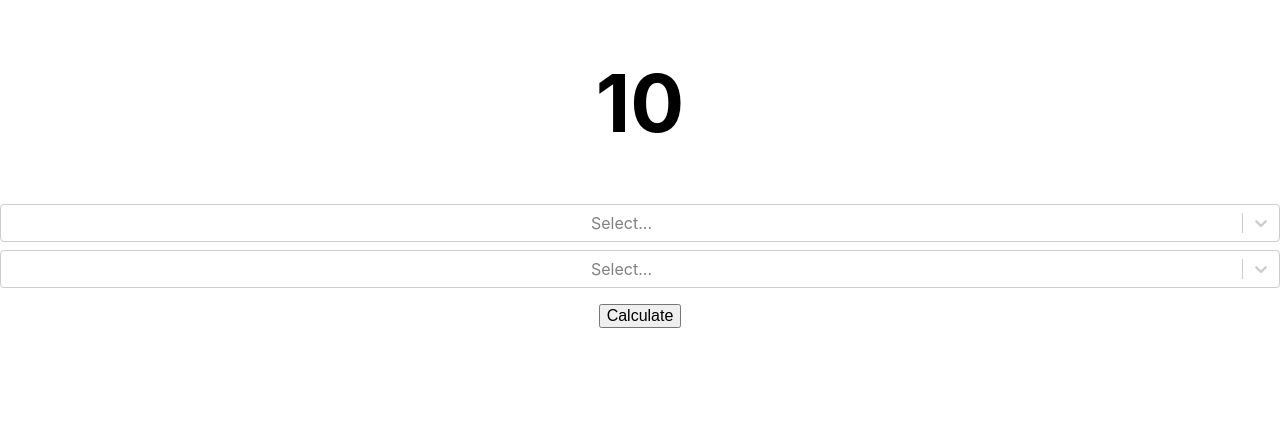
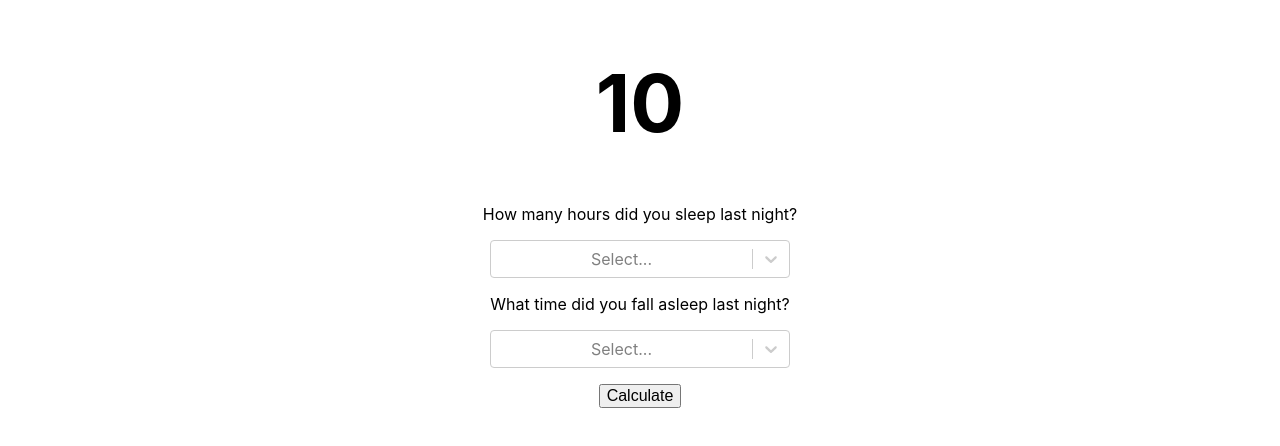
Before and after one commit to GhitaB/sleep-score-calculator, a React (Create React App) app: page / in a window 1280 px wide. Shown: the top 446 px of the page. Built offline with nearby package versions, Linux system fonts and the light colour scheme.

Commit message:
Improve design and code.

```diff
--- a/src/App.js
+++ b/src/App.js
@@ -3,6 +3,7 @@ import './App.css';
 import React, { useState } from 'react';
 import Select from 'react-select';
 
+const SelectHours = (props) => {
   const hours = [
     { value: 10, label: '8 hours' },
     { value: 9, label: '7.5 hours' },
@@ -17,6 +18,20 @@ const hours = [
     { value: 0, label: '3 hours' },
   ];
 
+  const handleChange = (selected) => {
+    props.onChange(selected.value);
+    console.log(selected);
+  };
+
+  return (
+    <>
+      <p>How many hours did you sleep last night?</p>
+      <Select className="select-hours" options={hours} onChange={handleChange}  />
+    </>
+  )
+}
+
+const SelectTime = (props) => {
   const time = [
     { value: 10, label: '22:00' },
     { value: 9, label: '22:20' },
@@ -36,22 +51,17 @@ const time = [
     { value: -5, label: '03:00' },
   ];
 
-const SelectHours = (props) => {
   const handleChange = (selected) => {
     props.onChange(selected.value);
     console.log(selected);
   };
 
-  return (<Select className="select-hours" options={hours} onChange={handleChange}  />)
-}
-
-const SelectTime = (props) => {
-  const handleChange = (selected) => {
-    props.onChange(selected.value);
-    console.log(selected);
-  };
-
-  return (<Select className="select-time" options={time} onChange={handleChange} />)
+  return (
+    <>
+      <p>What time did you fall asleep last night?</p>
+      <Select className="select-time" options={time} onChange={handleChange} />
+    </>
+  )
 }
 
 const SleepScore = (props) => {
--- a/src/index.css
+++ b/src/index.css
@@ -15,6 +15,9 @@ button {
 .select-hours,
 .select-time {
   margin-top: 0.5em;
+  max-width: 300px;
+  position: relative;
+  margin: 0 auto;
 }
 
 h1 {
```
Lines whose indentation alone changed are shown as unchanged.
